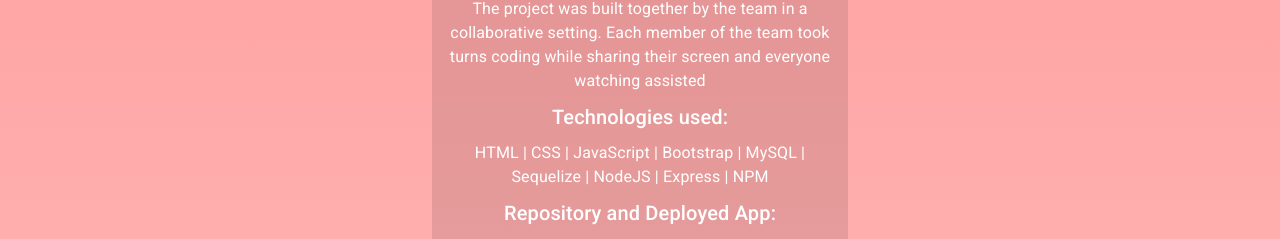
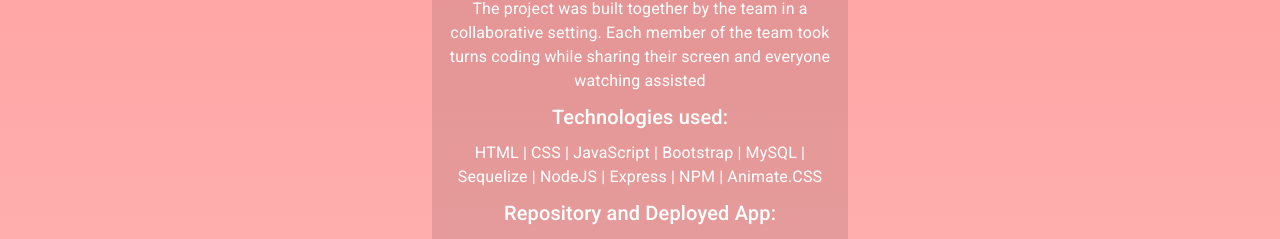
Before and after one commit to tironam/PortfolioReact, a React (Create React App) app: page / in a window 1280 px wide. Shown: the part 2155-2394 px from the top of the page. Built offline with nearby package versions, Linux system fonts and the light colour scheme.

Commit message:
updated project card

```diff
--- a/src/pages/About/About.js
+++ b/src/pages/About/About.js
@@ -191,7 +191,7 @@
                     name="Listivity"
                     description="Full stack app that tracks all the activities a user said they wanted to do. Organizes activities by category and allows you to pick an activity at random. Utilizes MySQL, Sequelize, and Bootstrap."
                     role="The project was built together by the team in a collaborative setting. Each member of the team took turns coding while sharing their screen and everyone watching assisted"
-                    tech="HTML | CSS | JavaScript | Bootstrap | MySQL | Sequelize | NodeJS | Express | NPM"
+                    tech="HTML | CSS | JavaScript | Bootstrap | MySQL | Sequelize | NodeJS | Express | NPM | Animate.CSS"
                     GitHub="https://github.com/ShaneMit/Project2"
                     App="https://radiant-woodland-54871.herokuapp.com/login.html"/>
             </ScrollAnimation>
```
